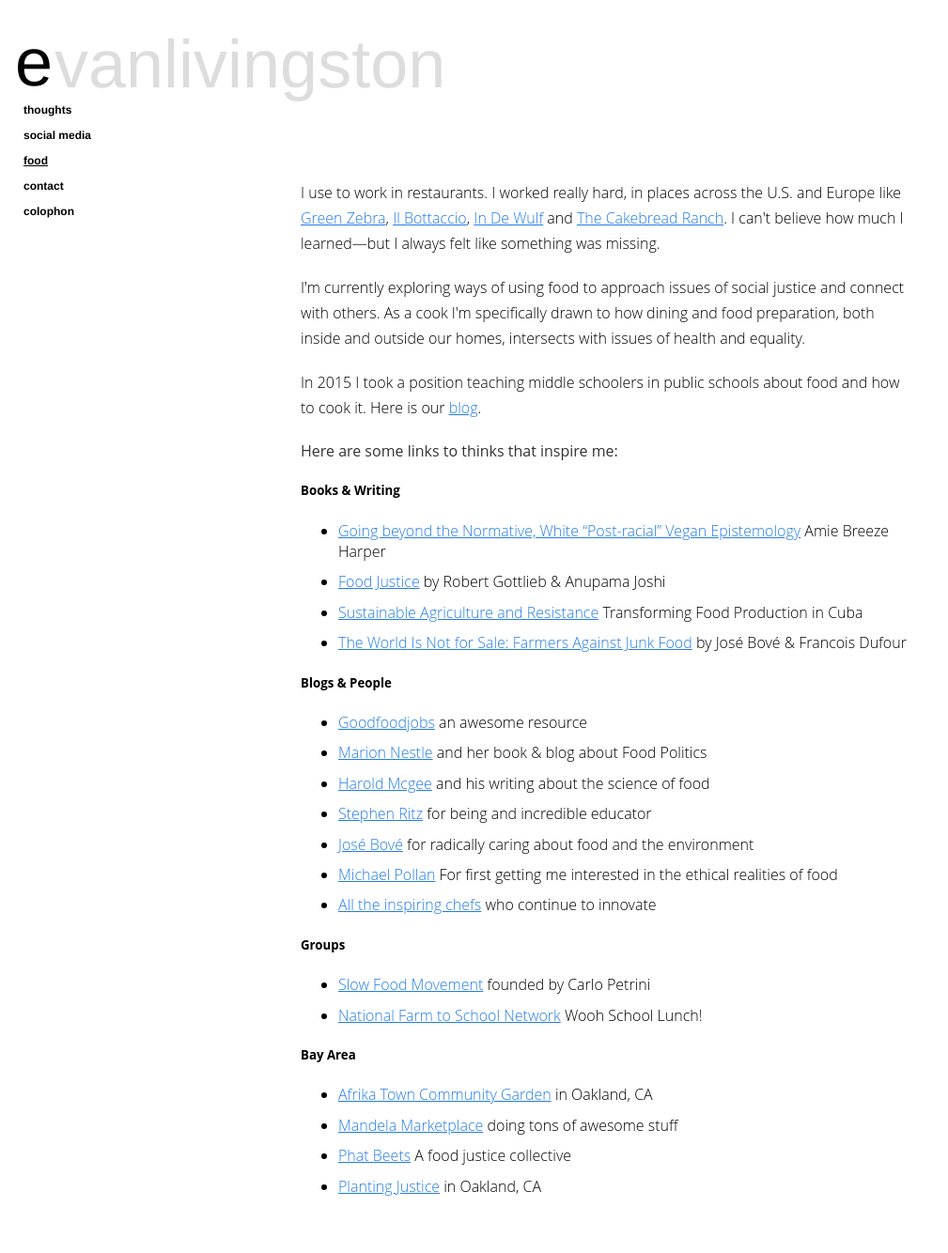
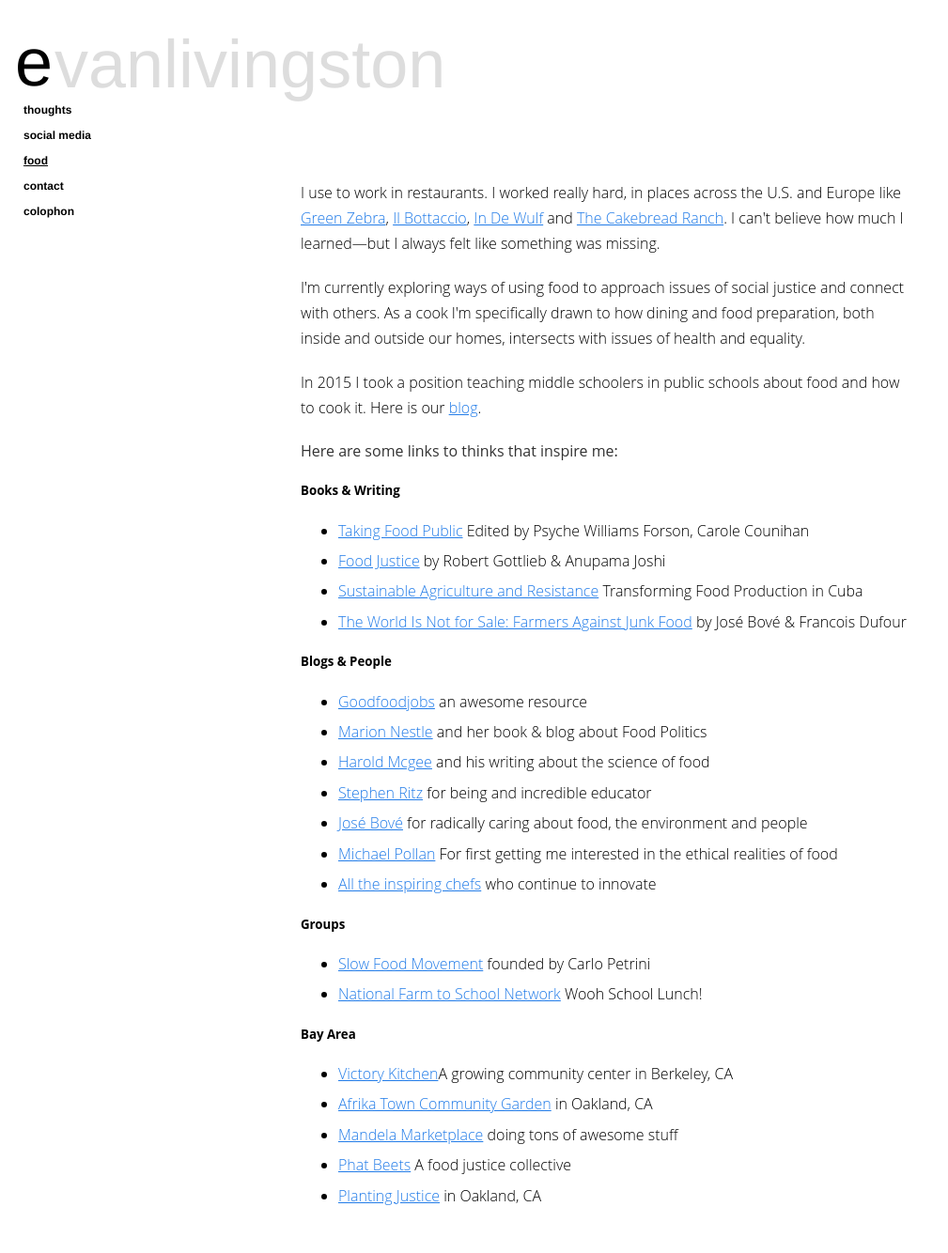
Before and after one commit to evanlivingston/evanlivingston.github.com, a Jekyll site: the page built from food.html, in a window 1280 px wide. Shown: the whole page at 94% size, without its empty margins (0-1009 px from the left). Built offline with Jekyll 4.4.1, drawn with Linux system fonts in a browser that asks for light colours; nearby versions of some CDN libraries.

Commit message:
update food links

```diff
--- a/food.html
+++ b/food.html
@@ -15,7 +15,7 @@
 
 <h5>Books & Writing</h5>
 <ul>
-  <li><a href="https://books.google.com/books?id=QeXZAAAAQBAJ&pg=PA155&lpg=PA155&dq=going+beyond+the+normative+white+post-racial+vegan+epistemology&source=bl&ots=JDb_TT8ifH&sig=qkWA8BFLeylovAdTL7XqpDOk0gE&hl=en&sa=X&ei=FNo9VdujJtGoogSPkoHoCA&ved=0CCgQ6AEwAQ#v=onepage&q=going%20beyond%20the%20normative%20white%20post-racial%20vegan%20epistemology&f=false">Going beyond the Normative, White “Post-racial” Vegan Epistemology</a> Amie Breeze Harper</li>
+  <li><a href="http://www.routledge.com/books/details/9780415888554/">Taking Food Public</a> Edited by Psyche Williams Forson, Carole Counihan</li>
   <li><a href="http://mitpress.mit.edu/books/food-justice">Food Justice</a> by Robert Gottlieb & Anupama Joshi</li>
   <li><a href="http://foodfirst.org/store/book/Sustainable_Agriculture_and_Resistance">Sustainable Agriculture and Resistance</a> Transforming Food Production in Cuba</li>
   <li><a href="http://www.amazon.com/The-World-Is-Not-Sale/dp/1859844057">The World Is Not for Sale: Farmers Against Junk Food</a> by José Bové & Francois Dufour</li>
@@ -26,7 +26,7 @@
   <li><a href="http://www.foodpolitics.com/">Marion Nestle</a> and her book & blog about Food Politics</li>
   <li><a href="http://www.curiouscook.com/">Harold Mcgee</a> and his writing about the science of food</li>
   <li><a href="http://greenbronxmachine.org/">Stephen Ritz</a> for being and incredible educator</li>
-  <li><a href="http://jose-bove.eu/?lang=en">José Bové</a> for radically caring about food and the environment</li>
+  <li><a href="http://jose-bove.eu/?lang=en">José Bové</a> for radically caring about food, the environment and people</li>
   <li><a href="http://michaelpollan.com/">Michael Pollan</a> For first getting me interested in the ethical realities of food</li>
   <li><a href="http://www.theworlds50best.com/list/1-50-winners"> All the inspiring chefs</a> who continue to innovate</li>
 </ul>
@@ -37,6 +37,7 @@
 </ul>
 <h5>Bay Area</h5>
 <ul>
+  <li><a href="http://www.victory.kitchen/">Victory Kitchen</a>A growing community center in Berkeley, CA</li>
   <li><a href="https://www.facebook.com/afrikatowncommunitygarden">Afrika Town Community Garden</a> in Oakland, CA</li>
   <li><a href="http://www.mandelamarketplace.org/">Mandela Marketplace</a> doing tons of awesome stuff</li>
   <li><a href="http://www.phatbeetsproduce.org/">Phat Beets</a> A food justice collective</li>
```
